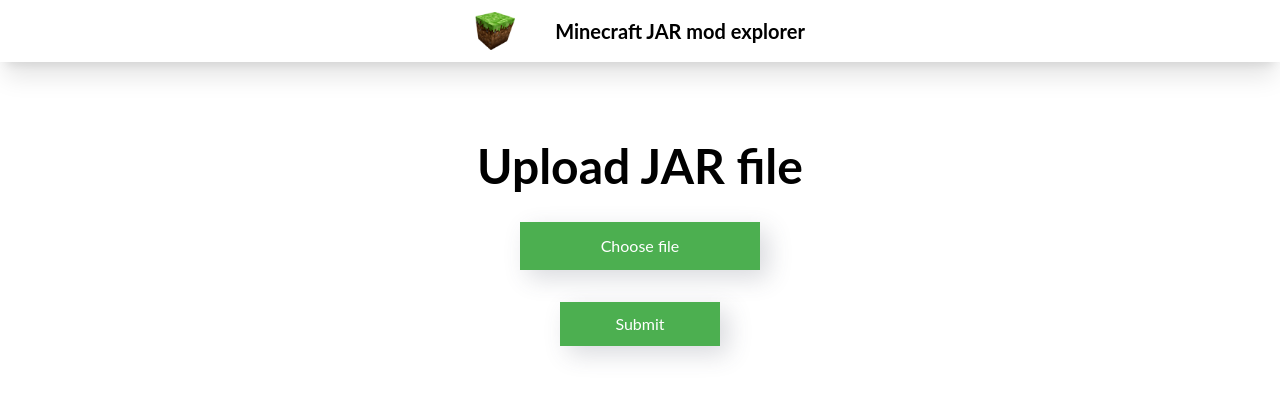
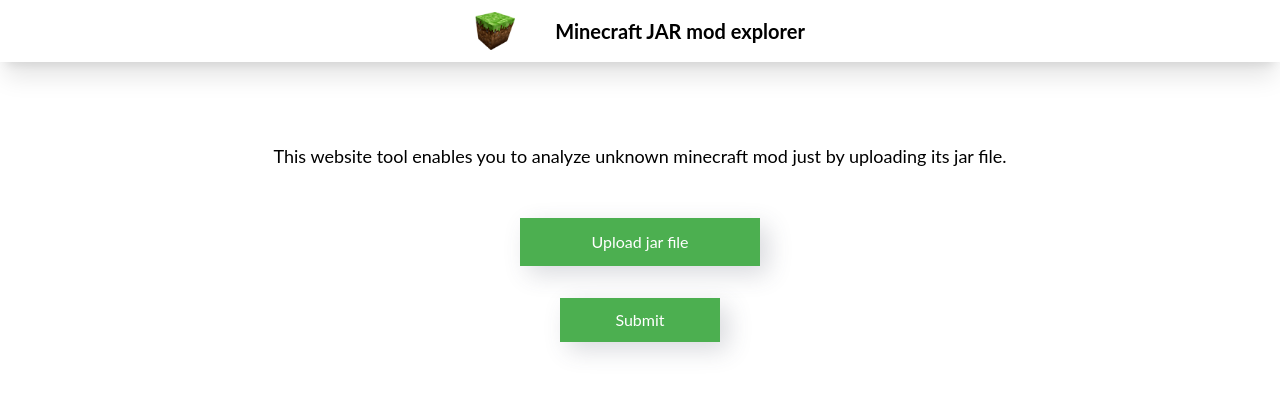
Before and after one commit to kestivvi/mc-jar-mod-explorer, a Next.js app: page / in a window 1280 px wide. Shown: the top 398 px of the page. Built offline with nearby package versions, Linux system fonts and the light colour scheme.

Commit message:
Refactor

```diff
--- /dev/null
+++ b/app/(components)/ErrorComponent.tsx
@@ -0,0 +1,3 @@
+export default function ErrorComponent({ error }: { error: string }) {
+    return error ? <div className='text-red-700 text-lg font-semibold'>{error}</div> : null;
+}
--- /dev/null
+++ b/app/(root)/FileUpload.tsx
@@ -0,0 +1,58 @@
+'use client'
+import { useState } from 'react';
+import "./FileUpload.css"
+import ErrorComponent from '../(components)/ErrorComponent';
+
+
+function validateFile(file: File | null): string | null {
+    if (!file)
+        return 'No file selected!';
+
+    // Perform additional validation checks if needed
+
+    return null;
+}
+
+export default function FileUpload(
+    { onFileSubmit }: { onFileSubmit: (file: File) => void }
+) {
+    const [selectedFile, setSelectedFile] = useState<File | null>(null);
+    const [error, setError] = useState<string>("");
+
+    async function handleSubmit(event: React.FormEvent<HTMLFormElement>) {
+        event.preventDefault();
+
+        const validationError = validateFile(selectedFile);
+        if (validationError) {
+            setError(validationError);
+            return;
+        }
+
+        setError('');
+
+        if (selectedFile)
+            onFileSubmit(selectedFile);
+        else
+            console.error("Selected file is null!");
+    }
+
+    function handleFileChange(event: React.ChangeEvent<HTMLInputElement>) {
+        const file = event.target.files?.[0] || null;
+        setSelectedFile(file);
+        setError("");
+    }
+
+    return (
+        <form onSubmit={handleSubmit} className="flex flex-col justify-center items-center gap-8">
+            <label className="custom-file-upload flex justify-center items-center">
+                <input type="file" accept='.jar' name="file" onChange={handleFileChange} />
+                <div>{selectedFile ? selectedFile.name : "Upload jar file"}</div>
+            </label>
+
+            <button type="submit">Submit</button>
+
+            <ErrorComponent error={error} />
+
+        </form>
+    )
+}
--- a/app/ProgressBar.tsx
+++ b/app/(root)/ProgressBar.tsx
@@ -1,3 +1,5 @@
+'use client'
+
 import "./ProgressBar.css"
 
 export default function ProgressBar({ value }: { value: number }) {
--- a/app/FileUpload.tsx
+++ /dev/null
@@ -1,80 +0,0 @@
-'use client'
-import { useState } from 'react';
-import "./FileUpload.css"
-import ProgressBar from './ProgressBar';
-
-
-
-export default function FileUpload() {
-    const [selectedFile, setSelectedFile] = useState<File | null>(null);
-    const [progressPercent, setProgressPercent] = useState<number>(0);
-    const [hasSubmitted, setHasSubmitted] = useState<boolean>(false);
-    const [error, setError] = useState<string>("");
-
-
-    async function handleSubmit(event: React.FormEvent<HTMLFormElement>) {
-        event.preventDefault();
-
-        if (!selectedFile) {
-            console.error('No file selected');
-            setError('No file selected!');
-            return;
-        }
-
-        setHasSubmitted(true);
-
-        const formData = new FormData();
-        formData.append('file', selectedFile);
-
-        var xhr = new XMLHttpRequest();
-        xhr.open("POST", "/api/upload");
-
-        xhr.onload = async function () {
-            if (xhr.status === 200) {
-                console.log("Upload successful!");
-                const json = JSON.parse(xhr.responseText);
-                console.log(json);
-
-                const hash = json.filehash;
-
-                window.location.href = `http://localhost:3000/${hash}`;
-            } else {
-                console.error("Error uploading files. Please try again.");
-                setError('Error uploading files. Please try again.');
-            }
-        };
-
-        xhr.upload.onprogress = function (event) {
-            var percent = (event.loaded / event.total) * 100;
-            setProgressPercent(percent);
-        };
-
-        xhr.send(formData);
-    }
-
-    function handleFileChange(event: React.ChangeEvent<HTMLInputElement>) {
-        const file = event.target.files?.[0] || null;
-        setSelectedFile(file);
-        setError("");
-    }
-
-    return (
-        <form onSubmit={handleSubmit} className="flex flex-col justify-center items-center gap-8">
-            <h1 className="text-5xl font-bold">Upload JAR file</h1>
-
-            <label className="custom-file-upload flex justify-center items-center">
-                <input type="file" accept='.jar' name="file" onChange={handleFileChange} />
-                <div>{selectedFile ? selectedFile.name : "Choose file"}</div>
-            </label>
-
-            <button type="submit">Submit</button>
-
-            <div className={hasSubmitted ? "" : "hidden"}>
-                <ProgressBar value={progressPercent} />
-            </div>
-            <div className='text-red-700 text-lg font-semibold'>
-                {error}
-            </div>
-        </form>
-    )
-}
--- a/app/layout.tsx
+++ b/app/layout.tsx
@@ -1,4 +1,4 @@
-import NavBar from './NavBar'
+import NavBar from './(root)/NavBar'
 import './globals.css'
 import { Inter } from 'next/font/google'
 
--- a/app/page.tsx
+++ b/app/page.tsx
@@ -1,120 +1,61 @@
-import Image from 'next/image'
-import FileUpload from './FileUpload'
+'use client'
+
+import { useState } from 'react';
+import FileUpload from './(root)/FileUpload'
+import ProgressBar from './(root)/ProgressBar';
+import ErrorComponent from './(components)/ErrorComponent';
 
 export default function Home() {
-  return (
-    <>
-      <div className='m-20 flex justify-center'>
-        <FileUpload />
+    const [progressPercent, setProgressPercent] = useState<number>(0);
+    const [error, setError] = useState<string>("");
+    const [isSending, setIsSending] = useState<boolean>(false);
 
-      </div>
-    </>
-    // <main className="flex min-h-screen flex-col items-center justify-between p-24">
-    //   <div className="z-10 w-full max-w-5xl items-center justify-between font-mono text-sm lg:flex">
-    //     <p className="fixed left-0 top-0 flex w-full justify-center border-b border-gray-300 bg-gradient-to-b from-zinc-200 pb-6 pt-8 backdrop-blur-2xl dark:border-neutral-800 dark:bg-zinc-800/30 dark:from-inherit lg:static lg:w-auto  lg:rounded-xl lg:border lg:bg-gray-200 lg:p-4 lg:dark:bg-zinc-800/30">
-    //       Get started by editing&nbsp;
-    //       <code className="font-mono font-bold">app/page.tsx</code>
-    //     </p>
-    //     <div className="fixed bottom-0 left-0 flex h-48 w-full items-end justify-center bg-gradient-to-t from-white via-white dark:from-black dark:via-black lg:static lg:h-auto lg:w-auto lg:bg-none">
-    //       <a
-    //         className="pointer-events-none flex place-items-center gap-2 p-8 lg:pointer-events-auto lg:p-0"
-    //         href="https://vercel.com?utm_source=create-next-app&utm_medium=appdir-template&utm_campaign=create-next-app"
-    //         target="_blank"
-    //         rel="noopener noreferrer"
-    //       >
-    //         By{' '}
-    //         <Image
-    //           src="/vercel.svg"
-    //           alt="Vercel Logo"
-    //           className="dark:invert"
-    //           width={100}
-    //           height={24}
-    //           priority
-    //         />
-    //       </a>
-    //     </div>
-    //   </div>
+    function onFileSubmit(file: File) {
+        const formData = new FormData();
+        formData.append('file', file);
 
-    //   <div className="relative flex place-items-center before:absolute before:h-[300px] before:w-[480px] before:-translate-x-1/2 before:rounded-full before:bg-gradient-radial before:from-white before:to-transparent before:blur-2xl before:content-[''] after:absolute after:-z-20 after:h-[180px] after:w-[240px] after:translate-x-1/3 after:bg-gradient-conic after:from-sky-200 after:via-blue-200 after:blur-2xl after:content-[''] before:dark:bg-gradient-to-br before:dark:from-transparent before:dark:to-blue-700 before:dark:opacity-10 after:dark:from-sky-900 after:dark:via-[#0141ff] after:dark:opacity-40 before:lg:h-[360px]">
-    //     <Image
-    //       className="relative dark:drop-shadow-[0_0_0.3rem_#ffffff70] dark:invert"
-    //       src="/next.svg"
-    //       alt="Next.js Logo"
-    //       width={180}
-    //       height={37}
-    //       priority
-    //     />
-    //   </div>
+        var xhr = new XMLHttpRequest();
+        xhr.open("POST", "/api/upload");
 
-    //   <div className="mb-32 grid text-center lg:mb-0 lg:grid-cols-4 lg:text-left">
-    //     <a
-    //       href="https://nextjs.org/docs?utm_source=create-next-app&utm_medium=appdir-template&utm_campaign=create-next-app"
-    //       className="group rounded-lg border border-transparent px-5 py-4 transition-colors hover:border-gray-300 hover:bg-gray-100 hover:dark:border-neutral-700 hover:dark:bg-neutral-800/30"
-    //       target="_blank"
-    //       rel="noopener noreferrer"
-    //     >
-    //       <h2 className={`mb-3 text-2xl font-semibold`}>
-    //         Docs{' '}
-    //         <span className="inline-block transition-transform group-hover:translate-x-1 motion-reduce:transform-none">
-    //           -&gt;
-    //         </span>
-    //       </h2>
-    //       <p className={`m-0 max-w-[30ch] text-sm opacity-50`}>
-    //         Find in-depth information about Next.js features and API.
-    //       </p>
-    //     </a>
+        xhr.onload = async function () {
+            setIsSending(false);
 
-    //     <a
-    //       href="https://nextjs.org/learn?utm_source=create-next-app&utm_medium=appdir-template-tw&utm_campaign=create-next-app"
-    //       className="group rounded-lg border border-transparent px-5 py-4 transition-colors hover:border-gray-300 hover:bg-gray-100 hover:dark:border-neutral-700 hover:dark:bg-neutral-800 hover:dark:bg-opacity-30"
-    //       target="_blank"
-    //       rel="noopener noreferrer"
-    //     >
-    //       <h2 className={`mb-3 text-2xl font-semibold`}>
-    //         Learn{' '}
-    //         <span className="inline-block transition-transform group-hover:translate-x-1 motion-reduce:transform-none">
-    //           -&gt;
-    //         </span>
-    //       </h2>
-    //       <p className={`m-0 max-w-[30ch] text-sm opacity-50`}>
-    //         Learn about Next.js in an interactive course with&nbsp;quizzes!
-    //       </p>
-    //     </a>
+            if (xhr.status === 200) {
+                console.log("Upload successful!");
+                setError('');
 
-    //     <a
-    //       href="https://vercel.com/templates?framework=next.js&utm_source=create-next-app&utm_medium=appdir-template&utm_campaign=create-next-app"
-    //       className="group rounded-lg border border-transparent px-5 py-4 transition-colors hover:border-gray-300 hover:bg-gray-100 hover:dark:border-neutral-700 hover:dark:bg-neutral-800/30"
-    //       target="_blank"
-    //       rel="noopener noreferrer"
-    //     >
-    //       <h2 className={`mb-3 text-2xl font-semibold`}>
-    //         Templates{' '}
-    //         <span className="inline-block transition-transform group-hover:translate-x-1 motion-reduce:transform-none">
-    //           -&gt;
-    //         </span>
-    //       </h2>
-    //       <p className={`m-0 max-w-[30ch] text-sm opacity-50`}>
-    //         Explore the Next.js 13 playground.
-    //       </p>
-    //     </a>
+                const json = JSON.parse(xhr.responseText);
+                const hash = json.filehash;
 
-    //     <a
-    //       href="https://vercel.com/new?utm_source=create-next-app&utm_medium=appdir-template&utm_campaign=create-next-app"
-    //       className="group rounded-lg border border-transparent px-5 py-4 transition-colors hover:border-gray-300 hover:bg-gray-100 hover:dark:border-neutral-700 hover:dark:bg-neutral-800/30"
-    //       target="_blank"
-    //       rel="noopener noreferrer"
-    //     >
-    //       <h2 className={`mb-3 text-2xl font-semibold`}>
-    //         Deploy{' '}
-    //         <span className="inline-block transition-transform group-hover:translate-x-1 motion-reduce:transform-none">
-    //           -&gt;
-    //         </span>
-    //       </h2>
-    //       <p className={`m-0 max-w-[30ch] text-sm opacity-50`}>
-    //         Instantly deploy your Next.js site to a shareable URL with Vercel.
-    //       </p>
-    //     </a>
-    //   </div>
-    // </main>
-  )
+                window.location.href = `http://localhost:3000/${hash}`;
+            } else {
+                console.error("Error uploading files. Please try again.");
+                setError('Error uploading files. Please try again.');
+            }
+        };
+
+        xhr.upload.onprogress = function (event) {
+            var percent = (event.loaded / event.total) * 100;
+            setProgressPercent(percent);
+        };
+
+        setIsSending(true);
+        xhr.send(formData);
+    }
+    return (
+        <div className='m-20 flex flex-col justify-center items-center gap-12'>
+
+            <div className='flex justify-center items-center text-lg'>
+                This website tool enables you to analyze unknown minecraft mod just by uploading its jar file.
+            </div>
+
+            <FileUpload onFileSubmit={onFileSubmit} />
+
+            <div className={isSending ? "" : "hidden"}>
+                <ProgressBar value={progressPercent} />
+            </div>
+
+            <ErrorComponent error={error} />
+        </div>
+    )
 }
```
Also changed, not shown: app/(root)/FileUpload.css (renamed from app/FileUpload.css), app/(root)/NavBar.tsx (renamed from app/NavBar.tsx), app/(root)/ProgressBar.css (renamed from app/ProgressBar.css). Lines whose indentation alone changed are shown as unchanged.
